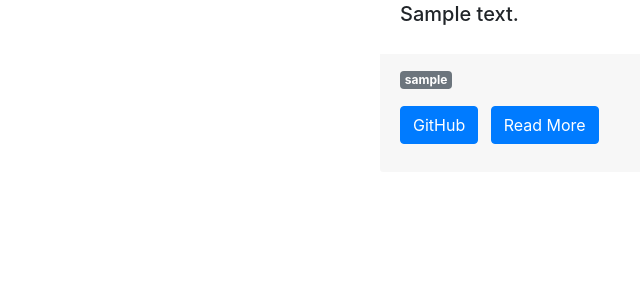
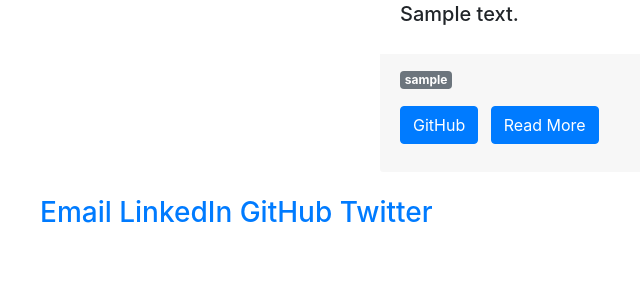
Before and after one commit to jdavv/jeanlucdavern_portfolio, a Django app: page /projects/ in a window 1280 px wide. Shown: the part 428-728 px from the top of the page, without its empty margins (60-700 px from the left). Run offline with Django 3.2, Linux system fonts and the light colour scheme; tables that the repository leaves empty hold one stand-in row (values such as "Sample post"); grey boxes marked "Sample" are stand-in pictures; parts of the project's set-up code (start-up, migrations or seed data) failed here and were passed over; some libraries are stand-ins or nearby versions.

Commit message:
Add contact to project_list temp

```diff
--- a/jeanlucdavern_portfolio/templates/projects/project_list.html
+++ b/jeanlucdavern_portfolio/templates/projects/project_list.html
@@ -42,5 +42,13 @@
   </div>
 </div>
 </div>
+  <div class="col-md-12 my-3">
+<h3>{{ meta.contact_line|safe }}
+      <a href="{% url 'contact:contact_index' %}">Email</a>
+        <a href="{{ meta.linkedin }}">LinkedIn</a>
+        <a href="{{ meta.github }}">GitHub</a>
+        <a href="{{ meta.twitter }}">Twitter</a>
+</h3>
+</div>
 {% endfor %}
 {% endblock content %}
```
